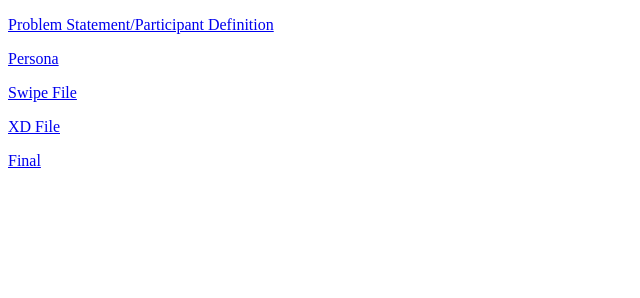
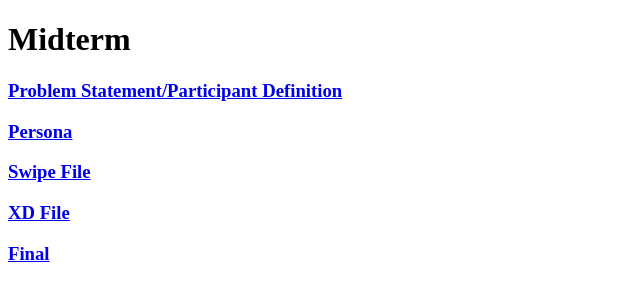
Before and after one commit to ShannonHaley11/5d, a plain HTML site: page midterm/index.html in a window 1280 px wide. Shown: the whole page, without its empty margins (0-640 px from the left). Drawn offline with Linux system fonts and the light colour scheme.

Commit message:
Update index.html

```diff
--- a/midterm/index.html
+++ b/midterm/index.html
@@ -7,12 +7,12 @@
 </head>
 
 <body>
-
-	<p><a href="problem statement.pdf">Problem Statement/Participant Definition</a></p>
-	<p><a href="persona.pdf">Persona</a></p>
-	<p><a href="swipe file.pdf">Swipe File</a></p>
-	<p><a href="prototype.xd" download>XD File</a></p>
-	<p><a href="final/ShowSearch/tShowSearch.html">Final</a></p>
+	<h1>Midterm</h1>
+	<h3><a href="problem statement.pdf">Problem Statement/Participant Definition</a></h3>
+	<h3><a href="persona.pdf">Persona</a></h3>
+	<h3><a href="swipe file.pdf">Swipe File</a></h3>
+	<h3><a href="prototype.xd" download>XD File</a></h3>
+	<h3><a href="final/ShowSearch/tShowSearch.html">Final</a></h3>
 
 </body>
 </html>
```
